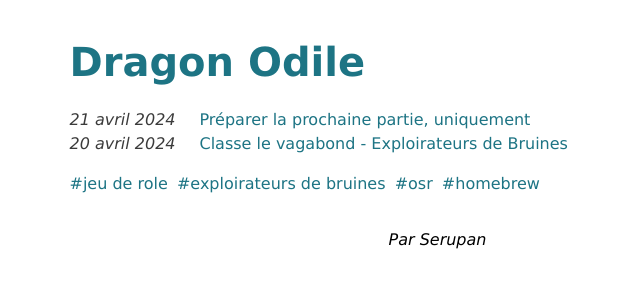
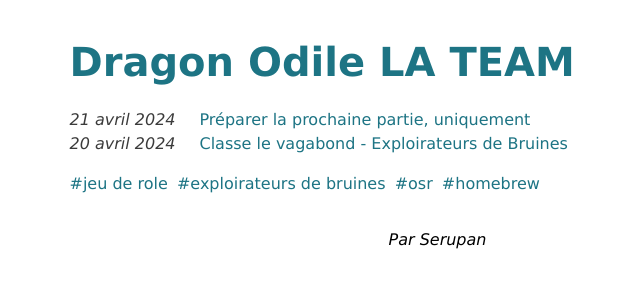
Before and after one commit to serupan/charmille, an Astro site: page / in a window 1280 px wide. Shown: the whole page, without its empty margins (195-835 px from the left). Built offline with nearby package versions, Linux system fonts and the light colour scheme; Astro itself is replaced by a stand-in of ours.

Commit message:
modification titre

```diff
--- a/src/components/Header.astro
+++ b/src/components/Header.astro
@@ -4,7 +4,7 @@ import Hamburger from './Hamburger.astro';
 ---
 
 <header>
-    <h1><a href="/">Dragon Odile</a></h1>
+    <h1><a href="/">Dragon Odile LA TEAM</a></h1>
     <nav>
         <!-- <Hamburger /> -->
         <!-- <Navigation /> -->
```
